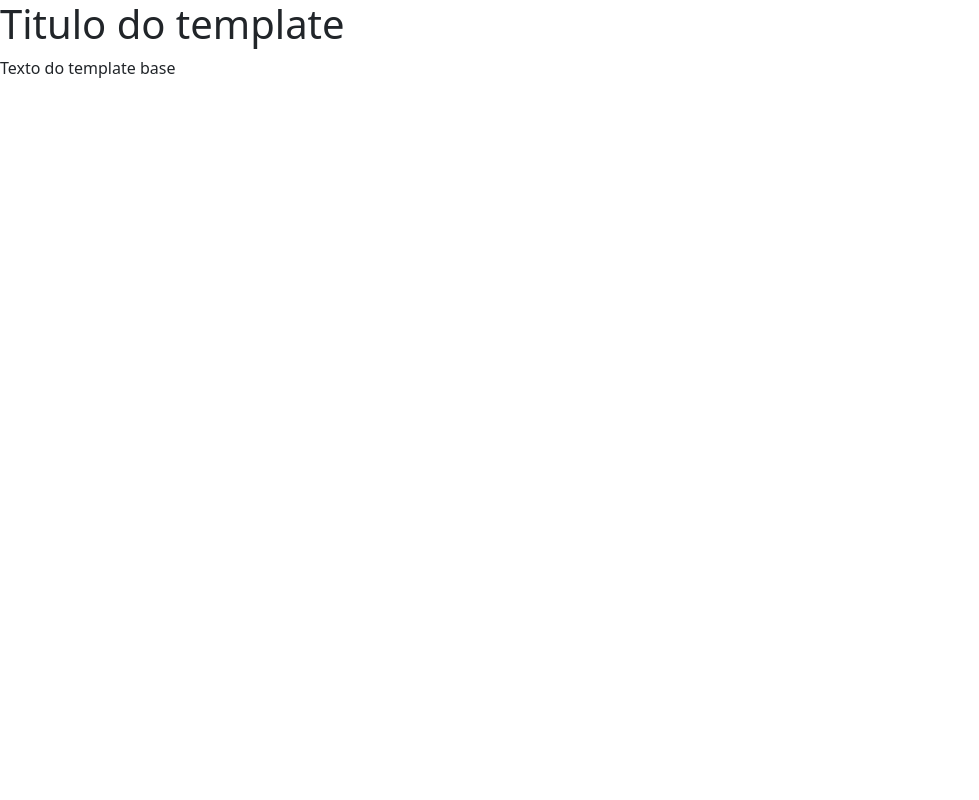
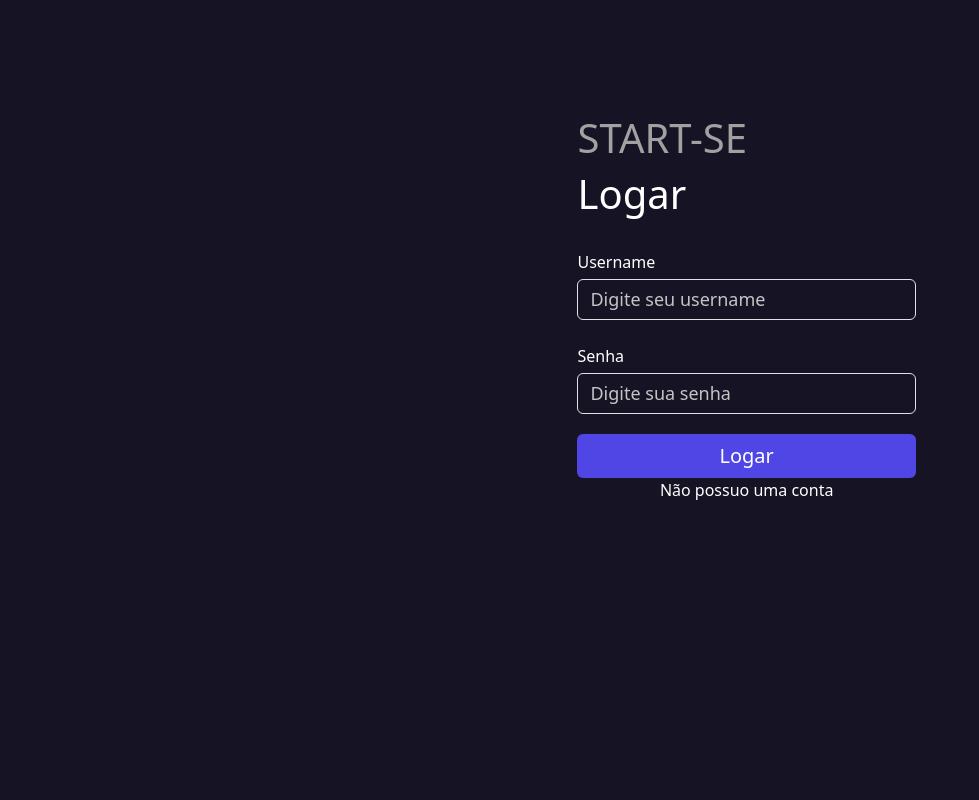
Before and after one commit to 00MOREIRA00/PSW-11, a Django app: template usuarios/templates/cadastro.html in a window 1280 px wide. Shown: the whole page, without its empty margins (0-979 px from the left). Run offline with Django 5.2, Linux system fonts and the light colour scheme; the template is opened without the code that fills it, so the values that code supplies are empty.

Commit message:
[PSW] - Adicionando estilo com css

```diff
--- /dev/null
+++ b/usuarios/static/geral/css/base.css
@@ -0,0 +1,53 @@
+:root{
+
+    --main-color: #161424;
+    --dark-color: #0D0C16;
+    --contrast-color: #4F46E5;
+
+}
+
+body{
+    color: white !important;
+    background-color: var(--main-color) !important;
+}
+
+.bg-color-dark{
+
+    background-color: var(--main-color);
+
+}
+
+.p-bold{
+
+    font-weight: bold;
+
+}
+
+.color-dark{
+    color: var(--dark-color);
+}
+
+.dark-color{
+    background-color: var(--dark-color);
+    color: white !important;
+}
+
+.centralizar{
+    text-align: center;
+}
+
+::-webkit-input-placeholder {
+    color: rgb(196, 196, 196) !important;
+ }
+
+ :-moz-placeholder { /* Firefox 18- */
+    color: rgb(196, 196, 196) !important;
+ }
+
+ ::-moz-placeholder {  /* Firefox 19+ */
+    color: rgb(196, 196, 196) !important;
+ }
+
+ :-ms-input-placeholder {
+    color: rgb(196, 196, 196) !important;
+ }
--- /dev/null
+++ b/usuarios/static/usuarios/css/usuarios.css
@@ -0,0 +1,55 @@
+.bg-img{
+    background-image: url('');
+    height: 100vh;
+    background-size: cover;
+}
+
+.form-auth{
+    padding: 50px;
+}
+
+.text-logo{
+    color: rgb(161, 161, 161);
+    font-weight: 100;
+}
+
+.container-form{
+    width: 35%;
+    margin-top: 4em;
+
+}
+
+.input-pers{
+    margin-top: 5px;
+    background-color: transparent !important;
+    font-size: 18px;
+    color: white !important;
+}
+
+.btn-indigo{
+    background-color: var(--contrast-color);
+    color: white;
+    width: 100%;
+    margin-top: 20px;
+    font-size: 20px;
+}
+
+.btn-indigo-normal{
+
+    background-color: var(--contrast-color);
+    color: white;
+
+}
+
+.btn-indigo:hover{
+    background-color: #332cb6;
+}
+
+.centralizar{
+    text-align: center;
+}
+
+.texto{
+    color: white;
+    text-decoration: none;
+}
--- a/usuarios/templates/base.html
+++ b/usuarios/templates/base.html
@@ -7,7 +7,7 @@
     <meta charset="utf-8">
     <meta name="viewport" content="width=device-width, initial-scale=1">
 
-    <link rel="stylesheet"  href="{% static 'geral/css/base.css' %}" />
+    <link rel="stylesheet" type="text/css"  href="{% static 'geral/css/base.css' %}" />
 
     <title>{% block 'title' %}{% endblock %}</title>
 
--- a/usuarios/templates/cadastro.html
+++ b/usuarios/templates/cadastro.html
@@ -1,9 +1,44 @@
 {% extends "base.html" %}
+{% load static %}
+{% block 'head' %}
 
-{%block 'title'%}Teste de Titulo{% endblock %}
+<link rel="stylesheet" type="text/css" href="{% static 'usuarios/css/usuarios.css' %}">
+{% endblock 'head' %}
 
-{%block 'body'%}
-<h1>Titulo do template</h1>
+{% block 'body' %}
 
-<p>Texto do template base</p>
-{% endblock %}
+<div class="container-fluid">
+    <div class="row">
+        <div class="col-md-2 d-flex justify-content-center bg-img ">
+        </div>
+
+        <div class="col-md-10 d-flex justify-content-center bg-color-dark form-auth">
+            <div class="container-form">
+                <h1 class="text-logo">START-SE</h1>
+                <h1>Logar</h1>
+                <br />
+                <form>
+                    <label>Username</label>
+                    <input type="text" class="form-control input-pers" name="username" placeholder="Digite seu username">
+                    <br />
+
+                    <label>Senha</label>
+                    <input type="password" class="form-control input-pers" name="senha" placeholder="Digite sua senha">
+
+                    <div class="centralizar">
+                        <input type="submit" class="btn btn-indigo" value="Logar">
+                        <a href="" class="texto">Não possuo uma conta</a>
+
+                    </div>
+
+                </form>
+
+            </div>
+
+        </div>
+
+    </div>
+
+</div>
+
+{% endblock 'body' %}
```
Also changed, not shown: core/settings.py (+6 -1 lines), doc/primeiroArquivo.md (+10 -0 lines).
